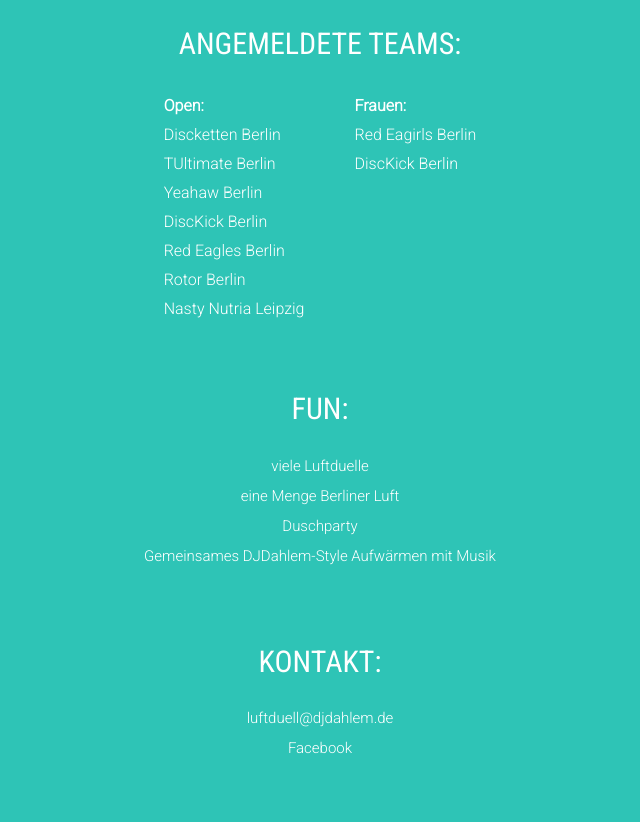
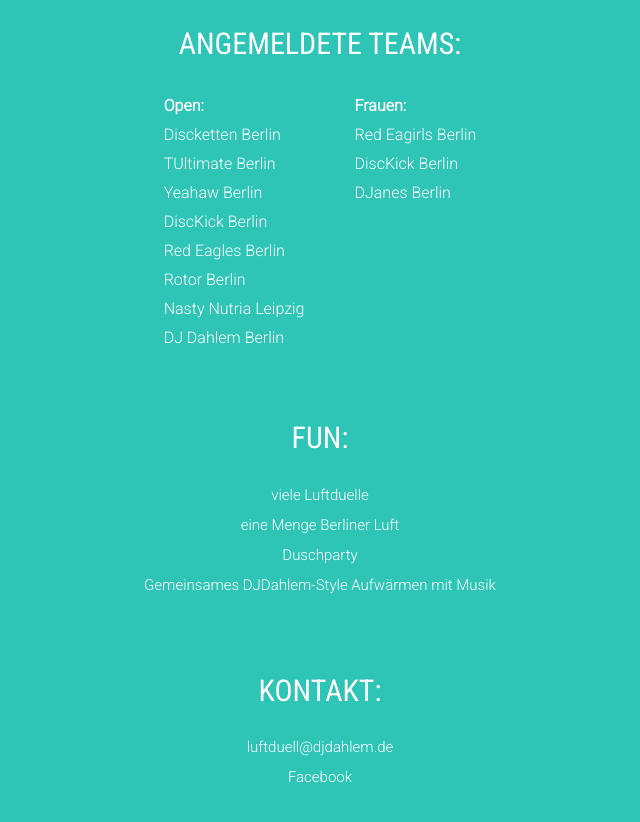
Before and after one commit to ulbka/BLD3k, a plain HTML site: page index.html in a window 1280 px wide. Shown: the part 770-1592 px from the top of the page, without its empty margins (320-960 px from the left). Drawn offline with nearby package versions, Linux system fonts and the light colour scheme.

Commit message:
added DJ Teams

```diff
--- a/index.html
+++ b/index.html
@@ -58,7 +58,7 @@
         </tr>
         <tr>
             <td> Yeahaw	Berlin </td>
-            <td></td>
+            <td> DJanes Berlin </td>
         </tr>
         <tr>
             <td> DiscKick Berlin </td>
@@ -74,6 +74,10 @@
         </tr>
         <tr>
             <td> Nasty Nutria Leipzig </td>
+            <td> </td>
+        </tr>
+        <tr>
+            <td> DJ Dahlem Berlin </td>
             <td> </td>
         </tr>
     </table>
```
